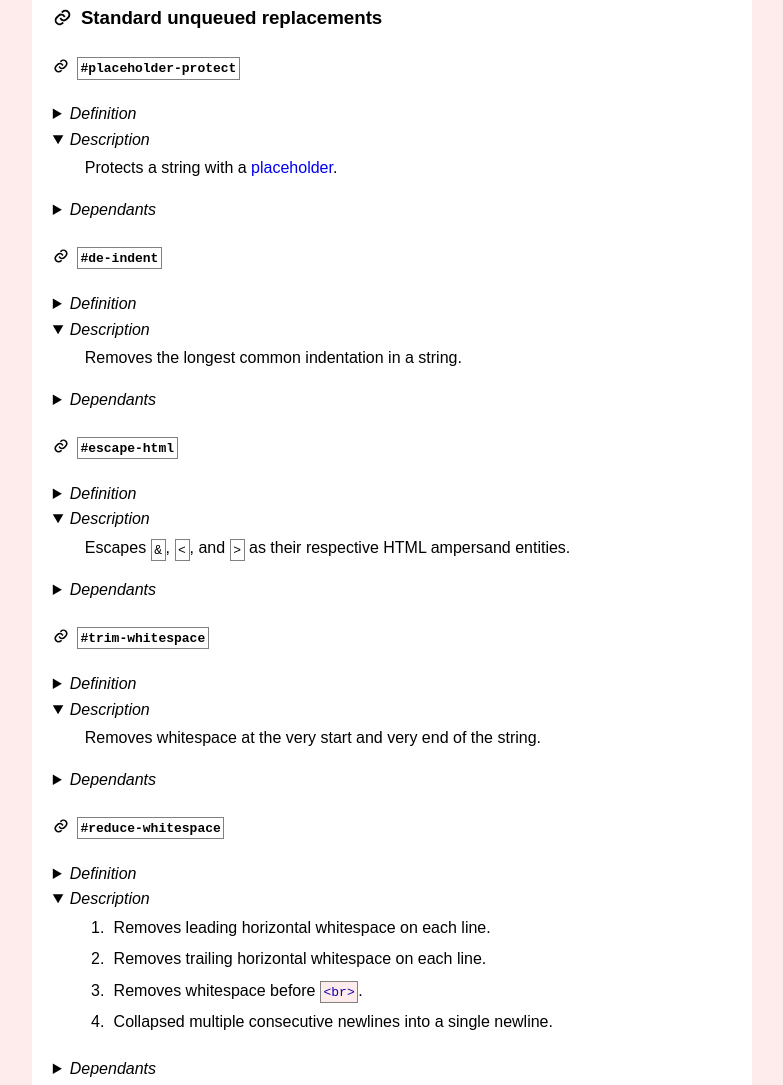
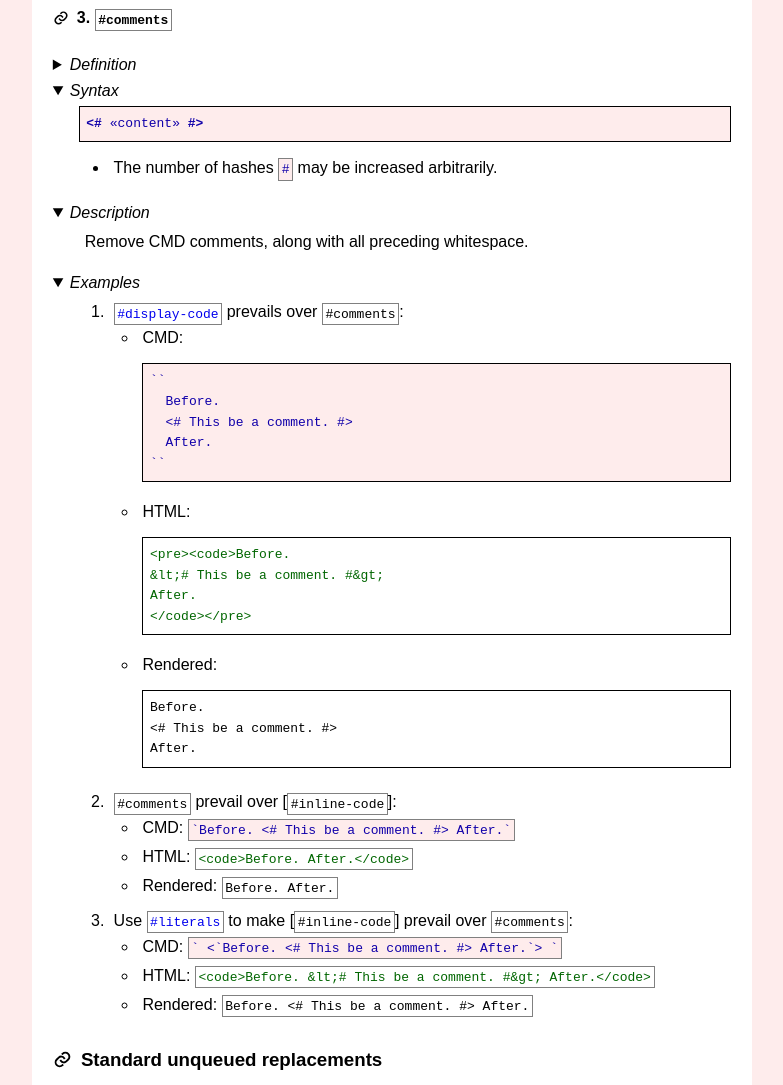
Before and after one commit to conwaymd/conwaymd.github.io, a plain HTML site: page index.html in a window 1280 px wide. Shown: the part 5310-6395 px from the top of the page, without its empty margins (248-1031 px from the left). Drawn offline with Linux system fonts and the light colour scheme.

Commit message:
Write #comments documentation

```diff
--- a/index.html
+++ b/index.html
@@ -418,6 +418,101 @@ Rendered:
 </li>
 </ol>
 </details>
+<h4 id="comments"><a href="#comments" class="permalink" aria-label="Permalink"></a>3. <code>#comments</code></h4>
+<details>
+<summary>Definition</summary>
+<pre class="cmd cmdr"><code>RegexDictionaryReplacement: #comments
+- queue_position: AFTER #display-code
+* [^\S\n]*
+  [&lt;]
+    (?P&lt;hashes&gt; [#]+ )
+      [\s\S]*?
+    (?P=hashes)
+  [&gt;]
+    --&gt;
+</code></pre>
+</details>
+<details open>
+<summary>Syntax</summary>
+<pre class="cmd cmdc"><code><b>&lt;</b><b>#</b> «content» <b>#</b><b>&gt;</b>
+</code></pre>
+<ul>
+<li>
+The number of hashes <code class="cmd cmdc">#</code> may be increased arbitrarily.
+</li>
+</ul>
+</details>
+<details open>
+<summary>Description</summary>
+<p>
+Remove CMD comments, along with all preceding whitespace.
+</p>
+</details>
+<details open>
+<summary>Examples</summary>
+<ol>
+<li>
+<a href="#display-code"><code>#display-code</code></a> prevails over <code>#comments</code>:
+<ul>
+<li>
+CMD:
+<pre class="cmd cmdc"><code>``
+  Before.
+  &lt;# This be a comment. #&gt;
+  After.
+``
+</code></pre>
+</li>
+<li>
+HTML:
+<pre class="html"><code>&lt;pre&gt;&lt;code&gt;Before.
+&amp;lt;# This be a comment. #&amp;gt;
+After.
+&lt;/code&gt;&lt;/pre&gt;
+</code></pre>
+</li>
+<li>
+Rendered:
+<pre><code>Before.
+&lt;# This be a comment. #&gt;
+After.
+</code></pre>
+</li>
+</ul>
+</li>
+<li>
+<code>#comments</code> prevail over [<code>#inline-code</code>]:
+<ul>
+<li>
+CMD: <code class="cmd cmdc">`Before. &lt;# This be a comment. #&gt; After.`</code>
+</li>
+<li>
+HTML: <code class="html">&lt;code&gt;Before. After.&lt;/code&gt;</code>
+</li>
+<li>
+Rendered: <code>Before. After.</code>
+</li>
+</ul>
+</li>
+<li>
+Use <a href="#literals"><code>#literals</code></a> to make [<code>#inline-code</code>] prevail over <code>#comments</code>:
+<ul>
+<li>
+CMD:
+<code class="cmd cmdc">` &lt;`Before. &lt;# This be a comment. #&gt; After.`&gt; `</code>
+</li>
+<li>
+HTML:
+<code class="html">&lt;code&gt;Before. &amp;lt;# This be a comment. #&amp;gt; After.&lt;/code&gt;</code>
+</li>
+<li>
+Rendered:
+<code>Before. &lt;# This be a comment. #&gt; After.</code>
+</li>
+</ul>
+</li>
+</ol>
+</details>
 <h3 id="standard-unqueued-replacements"><a href="#standard-unqueued-replacements" class="permalink" aria-label="Permalink"></a>Standard unqueued replacements</h3>
 <h4 id="placeholder-protect"><a href="#placeholder-protect" class="permalink" aria-label="Permalink"></a><code>#placeholder-protect</code></h4>
 <details>
```
Also changed, not shown: 1 other file.
